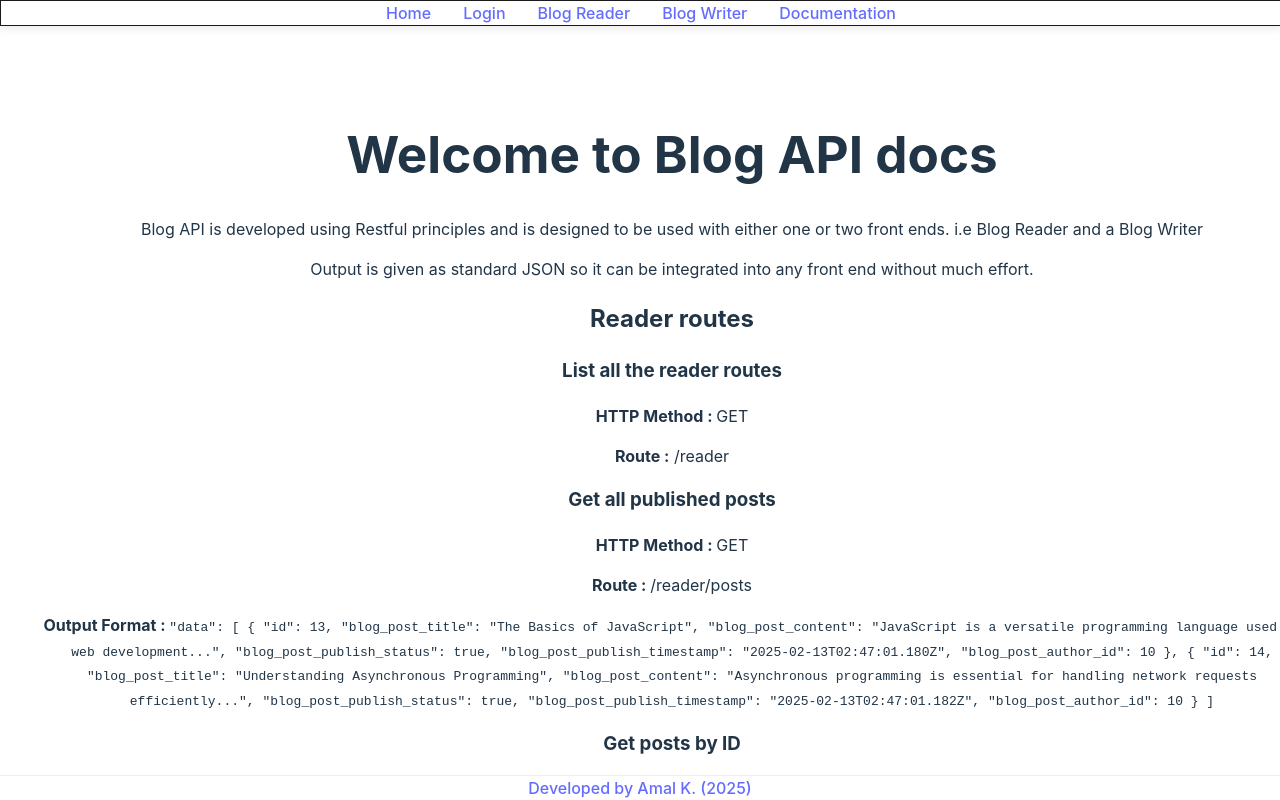
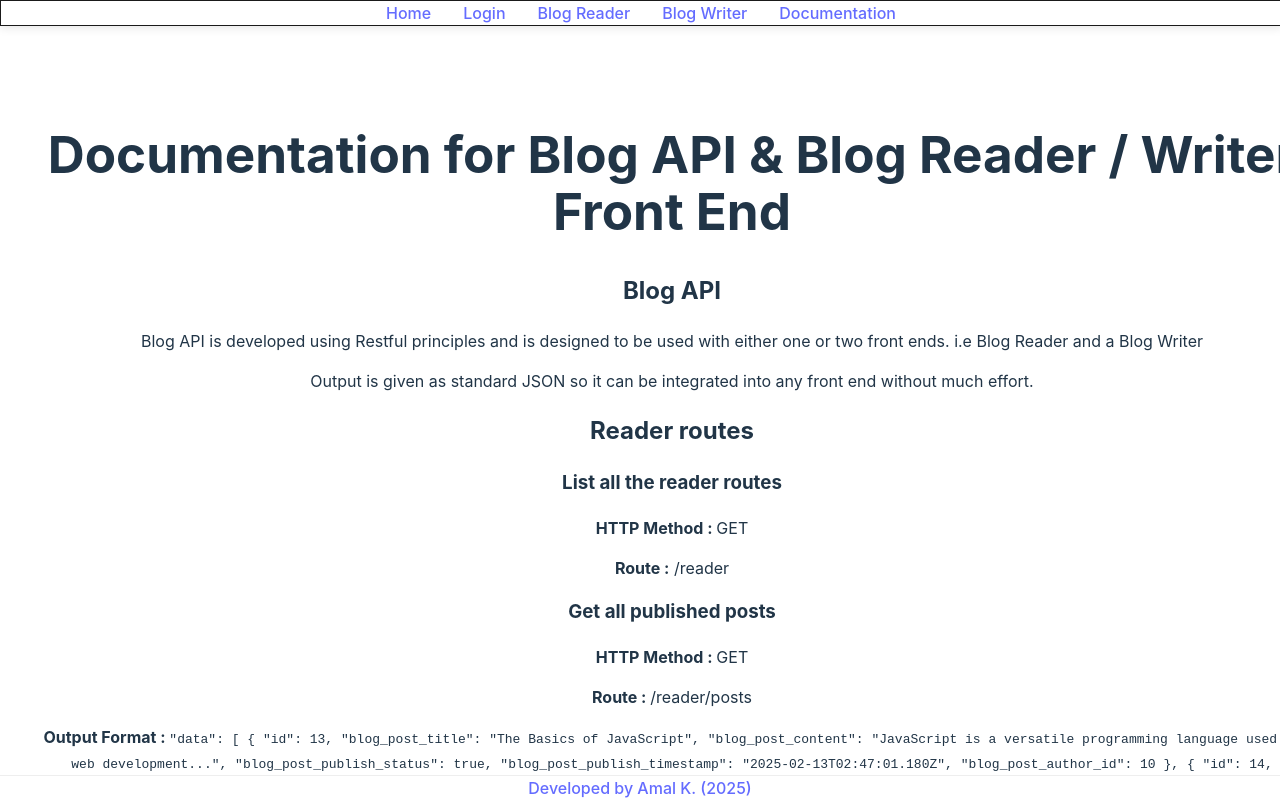
Before and after one commit to amaldevelops/full-stack-blog, a React (Vite) app in the folder frontend/: page /full-stack-blog/api-docs in a window 1280 px wide. Shown: the top 800 px of the page. Built offline with nearby package versions, Linux system fonts and the light colour scheme.

Commit message:
Rearranged front end user interface order

```diff
--- a/frontend/src/components/AllPosts.jsx
+++ b/frontend/src/components/AllPosts.jsx
@@ -41,7 +41,7 @@ function AllPosts() {
 
   return (
     <div>
-      <h2>Blog API : All Posts view</h2>
+      <h2>Blog All Posts view</h2>
       <div>
 
         {allThePosts.map((posts) => (
@@ -51,6 +51,8 @@ function AllPosts() {
                 {posts.blog_post_title},
               </Link>
               Published Date: {posts.blog_post_publish_timestamp}
+              <button>Edit</button>
+              <button>Delete</button>
             </li>
           </ul>
         ))}
--- a/frontend/src/components/CreatePost.jsx
+++ b/frontend/src/components/CreatePost.jsx
@@ -14,7 +14,7 @@ function CreatePost() {
 
   return (
     <div>
-      <h1>Create Post</h1>
+      <h1>Create New Blog Post</h1>
       <form onSubmit={formSubmissionHandler}>
         <label htmlFor="postTitle">Post Title: </label>
         <br />
--- a/frontend/src/components/APIDocs.jsx
+++ b/frontend/src/components/Documentation.jsx
@@ -3,7 +3,8 @@ function APIDocs() {
   return (
     <div>
       {/* <NavigationBar /> */}
-      <h1>Welcome to Blog API docs</h1>
+      <h1>Documentation for Blog API & Blog Reader / Writer Front End</h1>
+      <h2>Blog API</h2>
       <p>
         Blog API is developed using Restful principles and is designed to be
         used with either one or two front ends. i.e Blog Reader and a Blog
--- a/frontend/src/components/Home.jsx
+++ b/frontend/src/components/ReaderHome.jsx
@@ -2,14 +2,14 @@ import AllPosts from "./AllPosts";
 import { Link } from "react-router-dom";
 import { Outlet } from "react-router-dom";
 
-function Home() {
+function ReaderHome() {
   return (
     <div>
-      <h1>Blog DashBoard</h1>
+      <h1>Blog Reader</h1>
       <Outlet />
       <AllPosts />
     </div>
   );
 }
 
-export default Home;
+export default ReaderHome;
--- /dev/null
+++ b/frontend/src/components/WriterHome.jsx
@@ -0,0 +1,14 @@
+import AllPosts from "./AllPosts";
+import CreatePost from "./CreatePost";
+
+function WriterHome() {
+  return (
+    <div>
+      <h1>Blog Writer</h1>
+      <AllPosts />
+      <CreatePost />
+    </div>
+  );
+}
+
+export default WriterHome;
```
Also changed, not shown: frontend/src/routes/Routes.jsx (+5 -4 lines).
